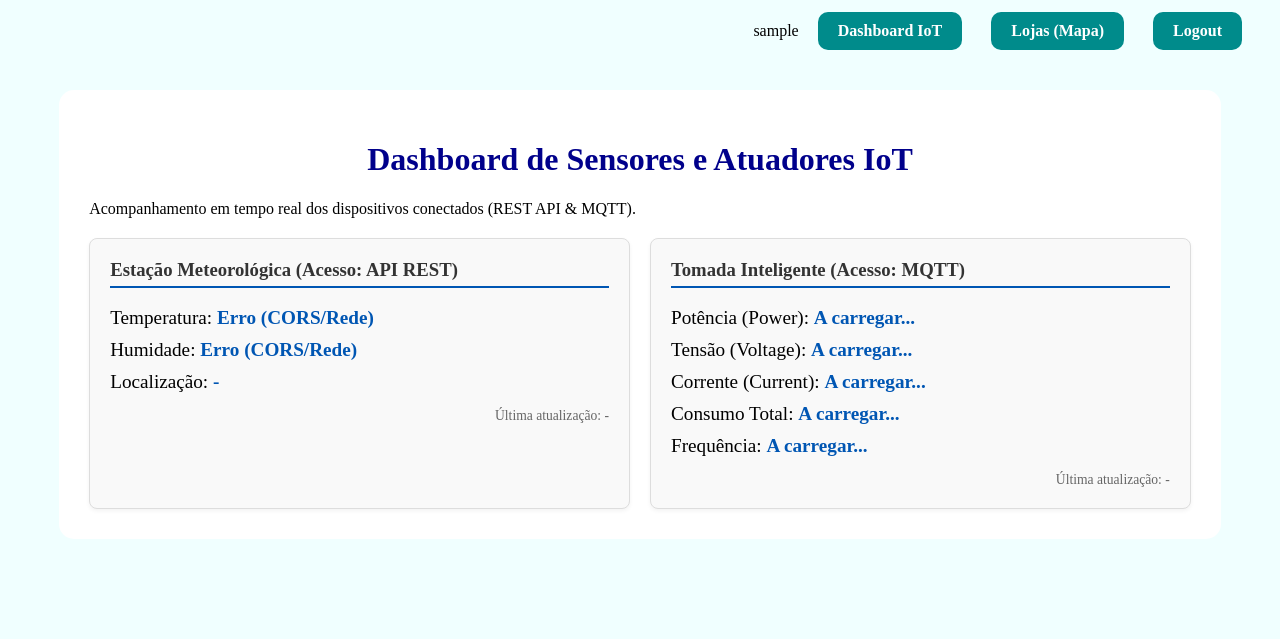
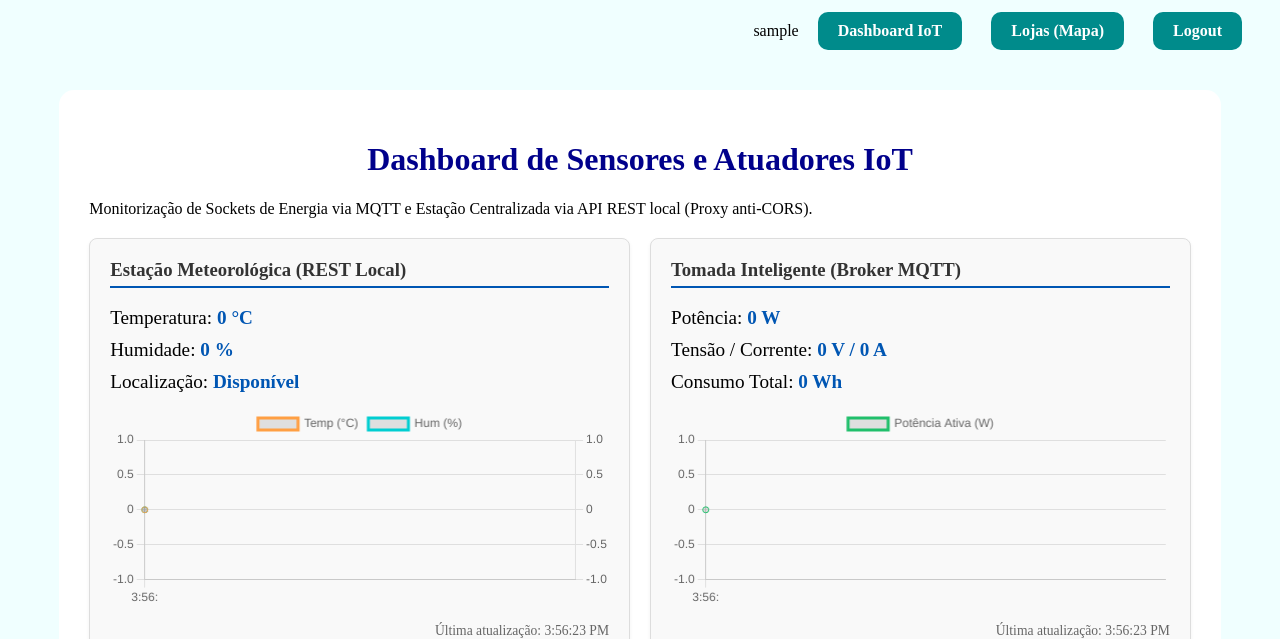
Before and after one commit to 6H0ST3010/Comp_Distribuida, a Flask app: page /dashboard in a window 1280 px wide. Shown: the part 16-655 px from the top of the page. Run offline with Flask 3, Linux system fonts and the light colour scheme; the visitor is signed in with stand-in values (Sample User, id 1); data that the repository does not hold is empty.

Commit message:
updated files

```diff
--- a/Projeto/Fase 3/backend/Server.py
+++ b/Projeto/Fase 3/backend/Server.py
@@ -1,9 +1,10 @@
-from flask import Flask, redirect, send_file, request, render_template, session
+from flask import Flask, redirect, send_file, request, render_template, session, jsonify
 import os
 import logging
 import json
 import re
 import requests as http
+from requests.auth import HTTPBasicAuth
 import threading
 import paho.mqtt.client as mqtt
 
@@ -23,6 +24,9 @@ app.config['UPLOAD_FOLDER'] = UPLOAD_FOLDER
 app.secret_key = 'chave'
 
 logging.basicConfig(level=logging.DEBUG)
+
+WEATHER_API_BASE = "https://cjsg.ddns.net:8443/weather"
+WEATHER_AUTH = HTTPBasicAuth("cd", '1qaz"WSX')
 
 dados_mqtt_socket = {
     "voltage": 0,
@@ -111,6 +115,31 @@ def iniciar_mqtt():
 thread_mqtt = threading.Thread(target=iniciar_mqtt, daemon=True)
 thread_mqtt.start()
 
+@app.route('/api/weather/values', methods=['GET'])
+def get_local_weather_values():
+    try:
+        url = f"{WEATHER_API_BASE}/values"
+        response = http.get(url, auth=WEATHER_AUTH, timeout=5, verify=False)
+        if response.status_code != 200:
+            return jsonify({"temperature": 0, "humidity": 0, "name": "Indisponível"}), 200
+        return jsonify(response.json()), 200
+    except Exception as e:
+        logging.error(f"Erro no Proxy Weather Values: {e}")
+        return jsonify({"temperature": 0, "humidity": 0, "name": "Erro Conexão"}), 200
+
+
+@app.route('/api/weather/position', methods=['GET'])
+def get_local_weather_position():
+    try:
+        url = f"{WEATHER_API_BASE}/position"
+        response = http.get(url, auth=WEATHER_AUTH, timeout=5, verify=False)
+        if response.status_code != 200:
+            return jsonify({"latitude": 0, "longitude": 0, "name": "Indisponível"}), 200
+        return jsonify(response.json()), 200
+    except Exception as e:
+        logging.error(f"Erro no Proxy Weather Position: {e}")
+        return jsonify({"latitude": 0, "longitude": 0, "name": "Erro Conexão"}), 200
+
 @app.route('/dashboard')
 def dashboard():
     if 'username' not in session:
@@ -118,12 +147,10 @@ def dashboard():
     username = session['username']
     if not username:
         return redirect('/Login')
-    # Renderiza o novo template do dashboard passando o utilizador logado
     return render_template('dashboard.html', username=username)
 
 @app.route('/api/iot/socket')
 def api_iot_socket():
-    # Endpoint interno para o JavaScript do Front-end ler os dados MQTT que o Python recolheu
     return jsonify(dados_mqtt_socket)
 
 
--- a/Projeto/Fase 3/backend/requirements.txt
+++ b/Projeto/Fase 3/backend/requirements.txt
@@ -1,3 +1,3 @@
-Flask==3.1.0
-requests
+Flask==2.3.3
+requests==2.31.0
 paho-mqtt==1.6.1
--- a/Projeto/Fase 3/backend/templates/dashboard.html
+++ b/Projeto/Fase 3/backend/templates/dashboard.html
@@ -5,6 +5,25 @@
     <meta charset="utf-8">
     <meta name="viewport" content="width=device-width, initial-scale=1.0"/>
     <link rel="stylesheet" href="{{ url_for('static', filename='CSS/Geral.css') }}">
+
+    <script src="https://cdn.jsdelivr.net/npm/chart.js"></script>
+    <link rel="stylesheet" href="https://unpkg.com/leaflet@1.9.4/dist/leaflet.css" />
+    <script src="https://unpkg.com/leaflet@1.9.4/dist/leaflet.js"></script>
+
+    <style>
+        #map {
+            height: 300px;
+            width: 100%;
+            border-radius: 8px;
+            margin-top: 10px;
+        }
+        .chart-container {
+            position: relative;
+            height: 200px;
+            width: 100%;
+            margin-top: 15px;
+        }
+    </style>
 </head>
 <body class="body2">
 
@@ -19,82 +38,178 @@
 
 <main class="conteudo2">
     <h1>Dashboard de Sensores e Atuadores IoT</h1>
-    <p>Acompanhamento em tempo real dos dispositivos conectados (REST API & MQTT).</p>
+    <p>Monitorização de Sockets de Energia via MQTT e Estação Centralizada via API REST local (Proxy anti-CORS).</p>
 
     <div class="dashboard-grid">
 
         <div class="card" id="weather-card">
-            <h3>Estação Meteorológica (Acesso: API REST)</h3>
+            <h3>Estação Meteorológica (REST Local)</h3>
             <div class="metric">Temperatura: <span class="value" id="temp-val">A carregar...</span></div>
             <div class="metric">Humidade: <span class="value" id="hum-val">A carregar...</span></div>
             <div class="metric">Localização: <span class="value" id="weather-loc">-</span></div>
+
+            <div class="chart-container">
+                <canvas id="weatherChart"></canvas>
+            </div>
             <div class="timestamp" id="weather-time">Última atualização: -</div>
         </div>
 
         <div class="card" id="socket-card">
-            <h3>Tomada Inteligente (Acesso: MQTT)</h3>
-            <div class="metric">Potência (Power): <span class="value" id="power-val">A carregar...</span></div>
-            <div class="metric">Tensão (Voltage): <span class="value" id="volts-val">A carregar...</span></div>
-            <div class="metric">Corrente (Current): <span class="value" id="current-val">A carregar...</span></div>
+            <h3>Tomada Inteligente (Broker MQTT)</h3>
+            <div class="metric">Potência: <span class="value" id="power-val">A carregar...</span></div>
+            <div class="metric">Tensão / Corrente: <span class="value" id="volts-current-val">A carregar...</span></div>
             <div class="metric">Consumo Total: <span class="value" id="energy-val">A carregar...</span></div>
-            <div class="metric">Frequência: <span class="value" id="freq-val">A carregar...</span></div>
+
+            <div class="chart-container">
+                <canvas id="socketChart"></canvas>
+            </div>
             <div class="timestamp" id="socket-time">Última atualização: -</div>
         </div>
+    </div>
 
+    <div class="dashboard-grid" style="margin-top: 20px; grid-template-columns: 1fr;">
+        <div class="card" style="width: 100%;">
+            <h3>Componente Geográfica do Dispositivo (Leaflet Map)</h3>
+            <div id="map"></div>
+            <div id="map-error" style="color: #ff4d4d; margin-top: 10px; display: none;">
+                Falha ao renderizar componente geográfico (API inacessível).
+            </div>
+        </div>
     </div>
 </main>
 
 <script>
+    // --- Inicialização do Mapa Leaflet ---
+    let map = L.map('map').setView([0, 0], 2);
+    L.tileLayer('https://{s}.tile.openstreetmap.org/{z}/{x}/{y}.png', {
+        attribution: '© OpenStreetMap contributors'
+    }).addTo(map);
+    let marker = L.marker([0, 0]).addTo(map).bindPopup("Dispositivo IoT").openPopup();
+
+    // --- Inicialização dos Gráficos (Chart.js) ---
+    const ctxWeather = document.getElementById('weatherChart').getContext('2d');
+    const weatherChart = new Chart(ctxWeather, {
+        type: 'line',
+        data: {
+            labels: [],
+            datasets: [
+                { label: 'Temp (°C)', data: [], borderColor: '#ff9f43', tension: 0.4, yAxisID: 'y' },
+                { label: 'Hum (%)', data: [], borderColor: '#00ced1', tension: 0.4, yAxisID: 'y1' }
+            ]
+        },
+        options: {
+            responsive: true,
+            maintainAspectRatio: false,
+            scales: {
+                y: { type: 'linear', display: true, position: 'left' },
+                y1: { type: 'linear', display: true, position: 'right', grid: { drawOnChartArea: false } }
+            }
+        }
+    });
+
+    const ctxSocket = document.getElementById('socketChart').getContext('2d');
+    const socketChart = new Chart(ctxSocket, {
+        type: 'line',
+        data: {
+            labels: [],
+            datasets: [{ label: 'Potência Ativa (W)', data: [], borderColor: '#20bf6b', tension: 0.4 }]
+        },
+        options: {
+            responsive: true,
+            maintainAspectRatio: false
+        }
+    });
+
+    function adicionarDadosGrafico(chart, label, dados) {
+        if (chart.data.labels.length > 10) {
+            chart.data.labels.shift();
+            chart.data.datasets.forEach(dataset => dataset.data.shift());
+        }
+        chart.data.labels.push(label);
+        dados.forEach((val, i) => {
+            chart.data.datasets[i].data.push(val);
+        });
+        chart.update();
+    }
+
+    // --- Atualização de Dados (Chamadas às rotas locais do Flask) ---
     async function atualizarWeatherREST() {
-        const urlREST = "https://cjsg.ddns.net:8443/weather/values";
-
         try {
-            const response = await fetch(urlREST, {
-                method: 'GET',
-                mode: 'cors',
-                headers: {
-                    'Accept': 'application/json'
-                }
-            });
-
-            if (!response.ok) {
-                throw new Error(`Erro HTTP: ${response.status}`);
-            }
-
+            const response = await fetch("/api/weather/values");
+            if (!response.ok) throw new Error();
             const data = await response.json();
 
-            document.getElementById('temp-val').innerText = data.temperature !== undefined ? `${data.temperature} °C` : "N/D";
-            document.getElementById('hum-val').innerText = data.humidity !== undefined ? `${data.humidity} %` : "N/D";
-            document.getElementById('weather-loc').innerText = data.name ? `${data.name} (${data.latitude}, ${data.longitude})` : "Disponível";
-            document.getElementById('weather-time').innerText = `Última atualização: ${data.time || new Date().toLocaleTimeString()}`;
+            const temp = data.temperature !== undefined ? data.temperature : 0;
+            const hum = data.humidity !== undefined ? data.humidity : 0;
+            const hora = new Date().toLocaleTimeString();
 
+            document.getElementById('temp-val').innerText = `${temp} °C`;
+            document.getElementById('hum-val').innerText = `${hum} %`;
+            document.getElementById('weather-loc').innerText = data.name ? `${data.name}` : "Disponível";
+            document.getElementById('weather-time').innerText = `Última atualização: ${data.time || hora}`;
+
+            adicionarDadosGrafico(weatherChart, hora.substring(0, 5), [temp, hum]);
         } catch (error) {
-            console.error("Erro CORS ou de Rede ao aceder à API REST Weather:", error);
-            document.getElementById('temp-val').innerText = "Erro (CORS/Rede)";
-            document.getElementById('hum-val').innerText = "Erro (CORS/Rede)";
+            document.getElementById('temp-val').innerText = "Erro API Local";
+            document.getElementById('hum-val').innerText = "Erro API Local";
         }
     }
+
+    async function atualizarMapaEPosition() {
+    try {
+        const response = await fetch("/api/weather/position");
+        if (!response.ok) {
+            document.getElementById('map-error').style.display = 'block';
+            return;
+        }
+        const data = await response.json();
+
+        // Verifica se os dados de latitude e longitude são válidos e diferentes de 0
+        if (data && data.latitude && data.longitude) {
+            const lat = parseFloat(data.latitude);
+            const lon = parseFloat(data.longitude);
+
+            if (lat !== 0 && lon !== 0) {
+                map.setView([lat, lon], 13);
+                marker.setLatLng([lat, lon])
+                      .setPopupContent(`<b>${data.name || 'Estação Meteorológica'}</b><br>Lat: ${lat}<br>Lon: ${lon}`)
+                      .openPopup();
+                document.getElementById('map-error').style.display = 'none';
+            }
+        }
+    } catch (error) {
+        console.error("Erro ao carregar mapa:", error);
+        document.getElementById('map-error').style.display = 'block';
+    }
+}
 
     async function atualizarSocketMQTT() {
         try {
             const response = await fetch('/api/iot/socket');
             if (response.ok) {
                 const data = await response.json();
+                const hora = new Date().toLocaleTimeString();
 
-                document.getElementById('power-val').innerText = data.power !== undefined ? `${data.power} W` : "0 W";
-                document.getElementById('volts-val').innerText = data.voltage !== undefined ? `${data.voltage} V` : "0 V";
-                document.getElementById('current-val').innerText = data.current !== undefined ? `${data.current} A` : "0 A";
-                document.getElementById('energy-val').innerText = data.energy !== undefined ? `${data.energy} Wh` : "0 Wh";
-                document.getElementById('freq-val').innerText = data.frequency !== undefined ? `${data.frequency} Hz` : "0 Hz";
-                document.getElementById('socket-time').innerText = `Última atualização: ${data.time || new Date().toLocaleTimeString()}`;
+                const power = data.power !== undefined ? data.power : 0;
+                const volts = data.voltage !== undefined ? data.voltage : 0;
+                const current = data.current !== undefined ? data.current : 0;
+                const energy = data.energy !== undefined ? data.energy : 0;
+
+                document.getElementById('power-val').innerText = `${power} W`;
+                document.getElementById('volts-current-val').innerText = `${volts} V / ${current} A`;
+                document.getElementById('energy-val').innerText = `${energy} Wh`;
+                document.getElementById('socket-time').innerText = `Última atualização: ${data.time || hora}`;
+
+                adicionarDadosGrafico(socketChart, hora.substring(0, 5), [power]);
             }
         } catch (error) {
-            console.error("Erro ao obter dados MQTT do backend:", error);
+            console.error("Erro ao obter dados MQTT:", error);
         }
     }
 
     window.addEventListener('DOMContentLoaded', () => {
         atualizarWeatherREST();
+        atualizarMapaEPosition();
         atualizarSocketMQTT();
 
         setInterval(atualizarWeatherREST, 5000);
```
Also changed, not shown: Projeto/Fase 1/README.md (added), Projeto/Fase 2/README.md (added), Projeto/Fase 3/README.md (added), 1 other file.
